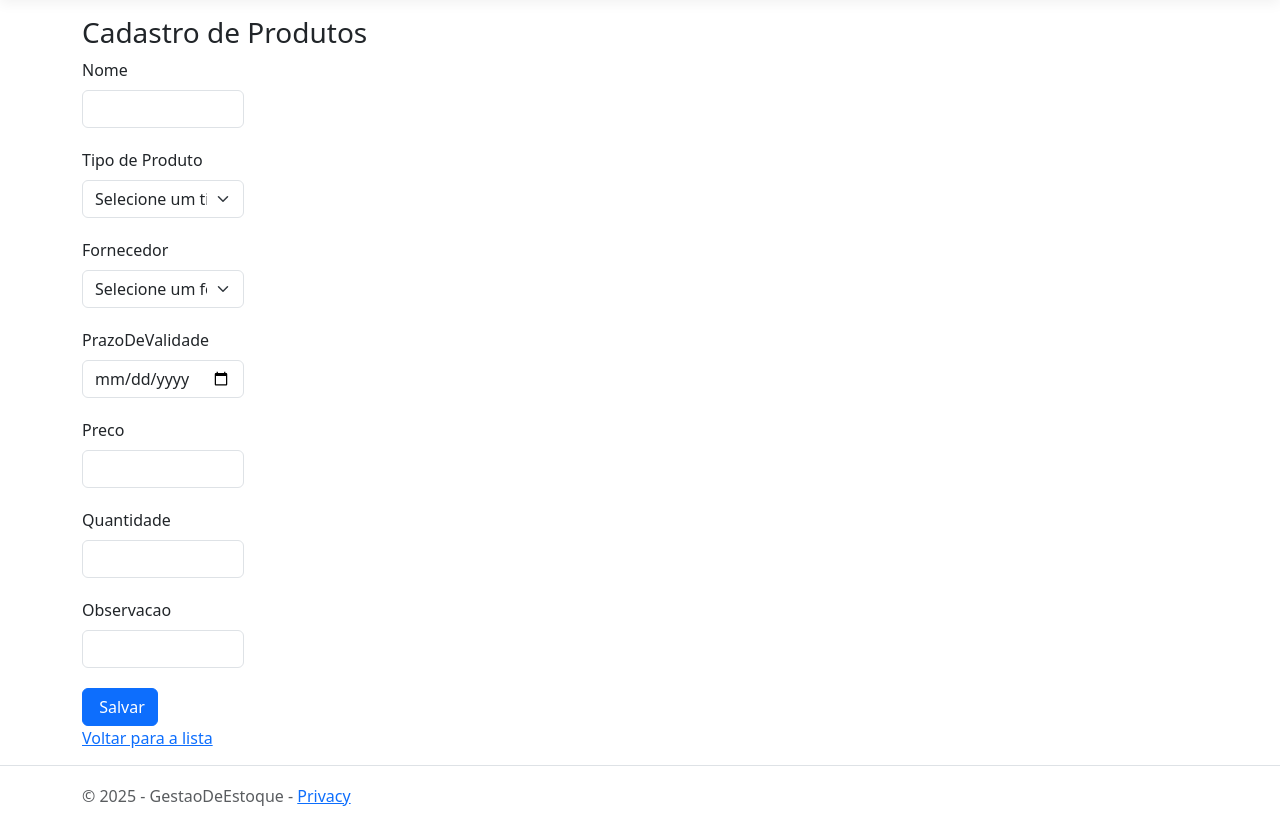
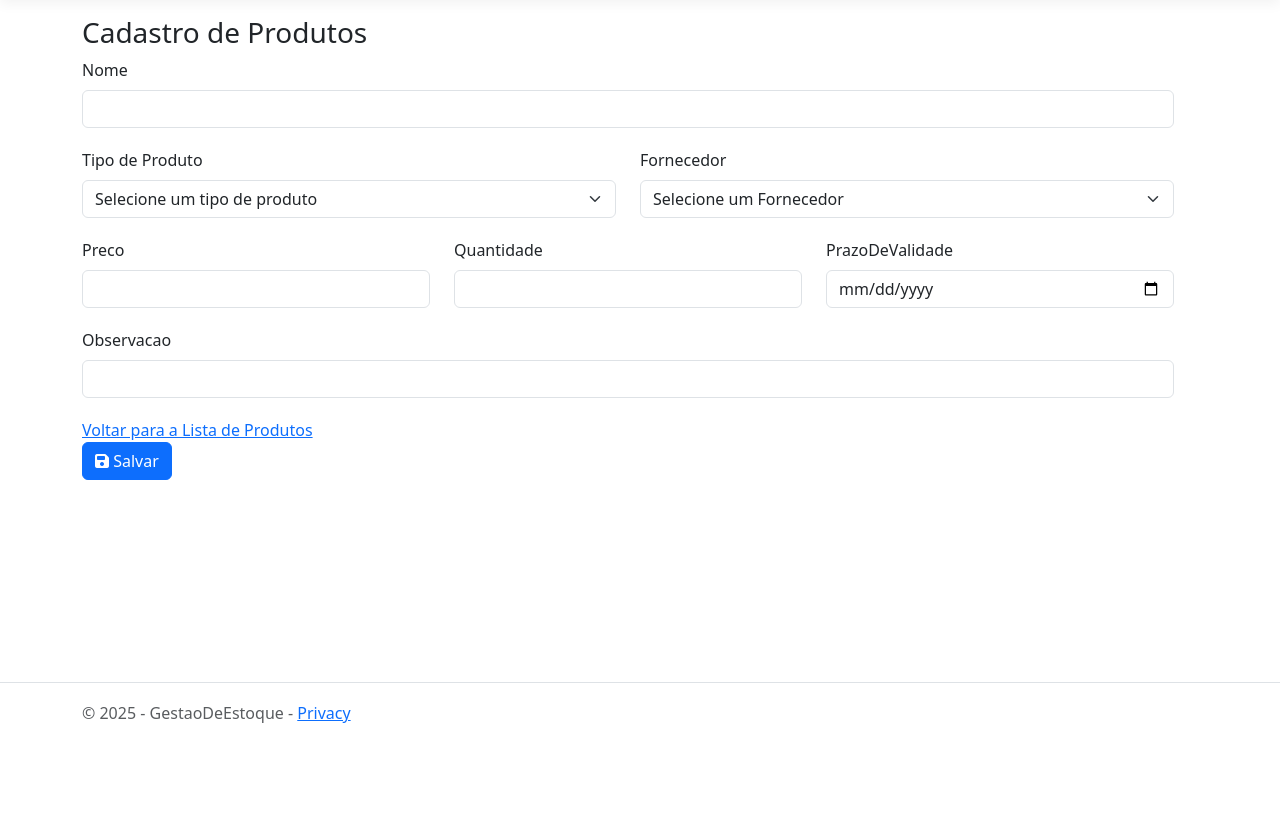
Before and after one commit to oCaioAug/GestaoDeEstoque, an ASP.NET Core app: page /Produto/Create in a window 1280 px wide. Shown: the part 57-883 px from the top of the page. After the commit the page ends 780 px from the top, so only its background shows below. Run offline with ASP.NET Core 8, Linux system fonts and the light colour scheme; style sheets or scripts are compiled from the project's sources; some libraries are stand-ins or nearby versions.

Commit message:
Altera layout

```diff
--- a/GestaoDeEstoque/Views/Produto/Create.cshtml
+++ b/GestaoDeEstoque/Views/Produto/Create.cshtml
@@ -6,7 +6,7 @@
         <input type="hidden" asp-for="@Model.Id" />
 
         <div class="form-group row" style="width:100%">
-            <div class="col-md-2">
+            <div class="col-md">
                 <div>
                     <label asp-for="Nome" class="form-label"></label>
                 </div>
@@ -18,7 +18,7 @@
         </div>
 
         <div class="form-group row" style="width:100%">
-            <div class="col-md-2">
+            <div class="col-md">
                 <div>
                     <label asp-for="TipoProdutoId" class="form-label"></label>
                 </div>
@@ -29,16 +29,14 @@
                     <span asp-validation-for="TipoProdutoId" class="text-danger"></span>
                 </div>
             </div>
-        </div>
 
-        <div class="form-group row" style="width:100%">
-            <div class="col-md-2">
+            <div class="col-md">
                 <div>
                     <label asp-for="FornecedorId" class="form-label"></label>
                 </div>
                 <div>
                     <select asp-for="FornecedorId" class="form-select" asp-items="@ViewBag.FornecedorId">
-                        <option value="">Selecione um fornecedor</option>
+                        <option value="">Selecione um Fornecedor</option>
                     </select>
                     <span asp-validation-for="FornecedorId" class="text-danger"></span>
                 </div>
@@ -46,7 +44,27 @@
         </div>
 
         <div class="form-group row" style="width:100%">
-            <div class="col-md-2">
+            <div class="col-md">
+                <div>
+                    <label asp-for="Preco" class="form-label"></label>
+                </div>
+                <div>
+                    <input asp-for="Preco" class="form-control" />
+                    <span asp-validation-for="Preco" class="text-danger"></span>
+                </div>
+            </div>
+
+            <div class="col-md">
+                <div>
+                    <label asp-for="Quantidade" class="form-label"></label>
+                </div>
+                <div>
+                    <input asp-for="Quantidade" class="form-control" />
+                    <span asp-validation-for="Quantidade" class="text-danger"></span>
+                </div>
+            </div>
+
+            <div class="col-md">
                 <div>
                     <label asp-for="PrazoDeValidade" class="form-label"></label>
                 </div>
@@ -58,31 +76,7 @@
         </div>
 
         <div class="form-group row" style="width:100%">
-            <div class="col-md-2">
-                <div>
-                    <label asp-for="Preco" class="form-label"></label>
-                </div>
-                <div>
-                    <input asp-for="Preco" class="form-control" />
-                    <span asp-validation-for="Preco" class="text-danger"></span>
-                </div>
-            </div>
-        </div>
-
-        <div class="form-group row" style="width:100%">
-            <div class="col-md-2">
-                <div>
-                    <label asp-for="Quantidade" class="form-label"></label>
-                </div>
-                <div>
-                    <input asp-for="Quantidade" class="form-control" />
-                    <span asp-validation-for="Quantidade" class="text-danger"></span>
-                </div>
-            </div>
-        </div>
-
-        <div class="form-group row" style="width:100%">
-            <div class="col-md-2">
+            <div class="col-md">
                 <div>
                     <label asp-for="Observacao" class="form-label"></label>
                 </div>
@@ -93,15 +87,20 @@
             </div>
         </div>
 
-        <div>
-            <button type="submit" class="btn btn-primary"<i class="fa-regular fa-floppy-disk"></i>&nbsp;Salvar</button>
+        <div class="form-group row" style="width:100%">
+            <div class="col-md-12">
+                <a asp-action="Index">Voltar para a Lista de Produtos</a>
+            </div>
+
+            <div class="col-md-2">
+                <button type="submit" class="btn btn-primary"><i class="fa-solid fa-floppy-disk"></i>&nbsp;Salvar</button>
+            </div>
         </div>
+
     </div>
 </form>
 
-<div>
-    <a asp-action="Index">Voltar para a lista</a>
-</div>
+
 
 @section Scripts {
     <script src="https://cdn.jsdelivr.net/npm/sweetalert2@11"></script>
```
Also changed, not shown: GestaoDeEstoque/Views/Produto/Index.cshtml (+6 -6 lines), GestaoDeEstoque/Views/TipoProduto/Create.cshtml (+18 -7 lines), GestaoDeEstoque/Views/TipoProduto/Index.cshtml (+20 -10 lines).
